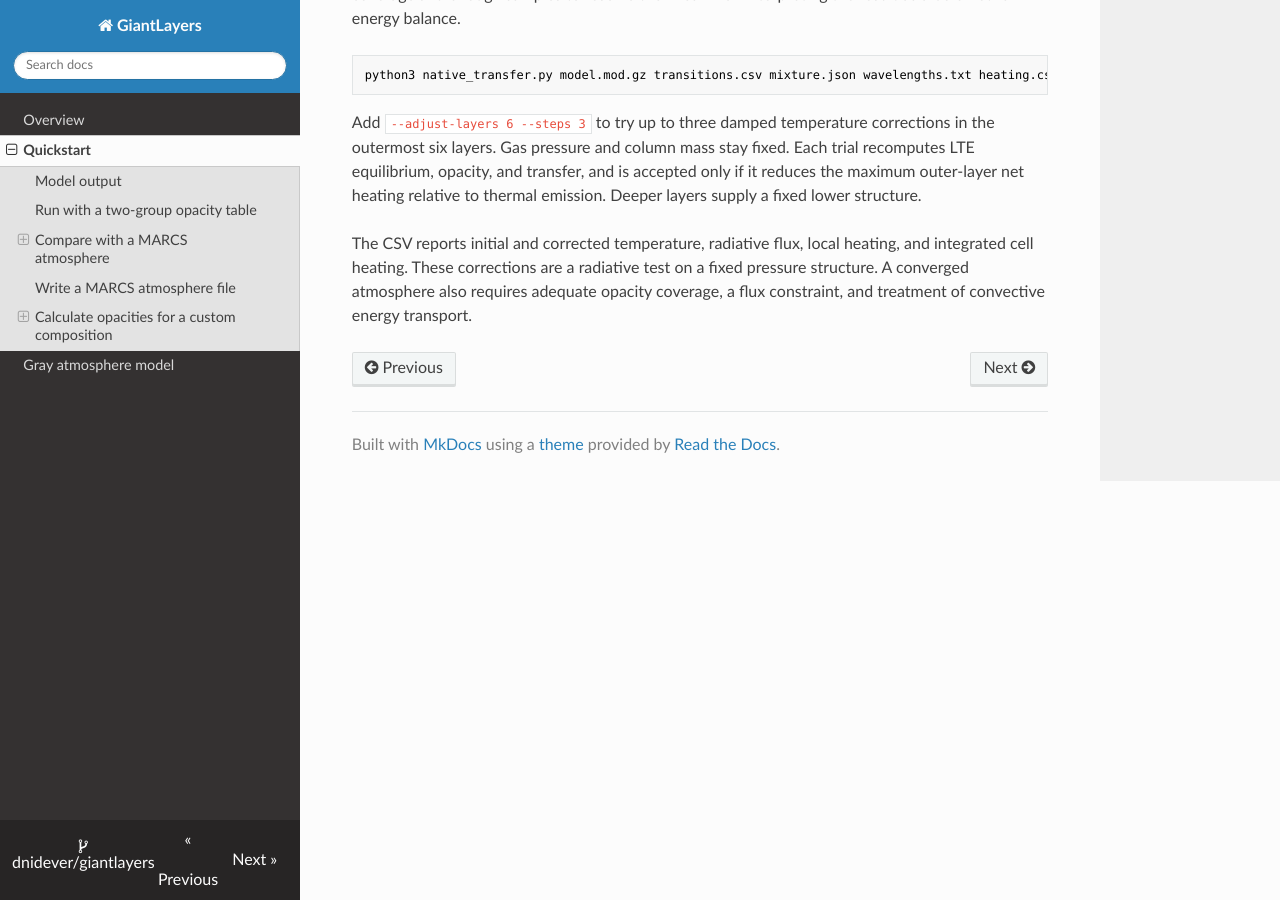
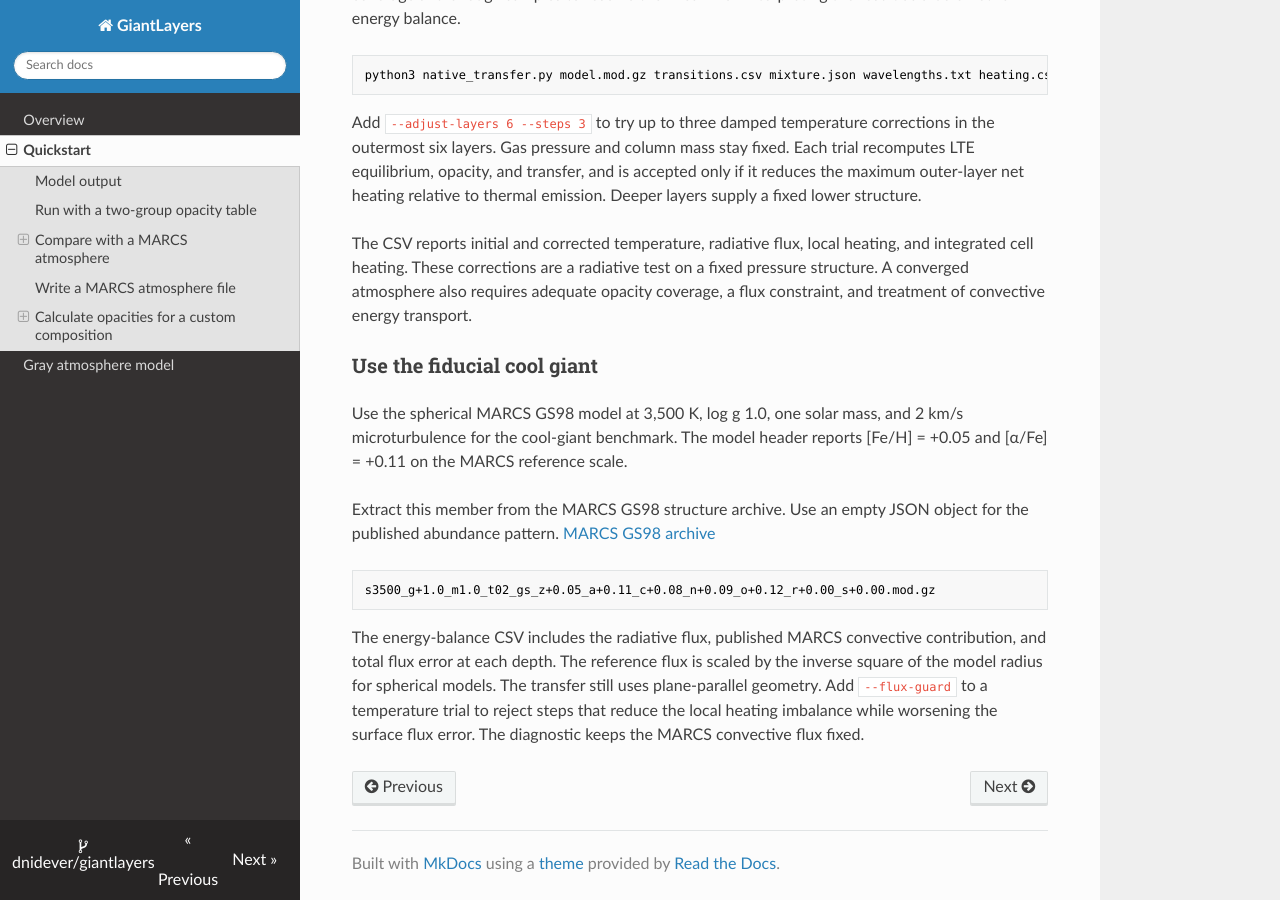
Before and after one commit to dnidever/giantlayers, an MkDocs documentation site: the page built from docs/quickstart.md, in a window 1280 px wide and 900 px high, scrolled down 3321 px. Built offline with MkDocs 1.6.1, drawn with Linux system fonts in a browser that asks for light colours; nearby versions of some CDN libraries.

Commit message:
Set the fiducial cool giant to Teff 3500 K and log g 1

````diff
--- a/docs/quickstart.md
+++ b/docs/quickstart.md
@@ -112,3 +112,15 @@ python3 native_transfer.py model.mod.gz transitions.csv mixture.json wavelengths
 Add `--adjust-layers 6 --steps 3` to try up to three damped temperature corrections in the outermost six layers. Gas pressure and column mass stay fixed. Each trial recomputes LTE equilibrium, opacity, and transfer, and is accepted only if it reduces the maximum outer-layer net heating relative to thermal emission. Deeper layers supply a fixed lower structure.
 
 The CSV reports initial and corrected temperature, radiative flux, local heating, and integrated cell heating. These corrections are a radiative test on a fixed pressure structure. A converged atmosphere also requires adequate opacity coverage, a flux constraint, and treatment of convective energy transport.
+
+### Use the fiducial cool giant
+
+Use the spherical MARCS GS98 model at 3,500 K, log g 1.0, one solar mass, and 2 km/s microturbulence for the cool-giant benchmark. The model header reports [Fe/H] = +0.05 and [α/Fe] = +0.11 on the MARCS reference scale.
+
+Extract this member from the MARCS GS98 structure archive. Use an empty JSON object for the published abundance pattern. [MARCS GS98 archive](https://marcs.astro.uu.se/data.html)
+
+```text
+s3500_g+1.0_m1.0_t02_gs_z+0.05_a+0.11_c+0.08_n+0.09_o+0.12_r+0.00_s+0.00.mod.gz
+```
+
+The energy-balance CSV includes the radiative flux, published MARCS convective contribution, and total flux error at each depth. The reference flux is scaled by the inverse square of the model radius for spherical models. The transfer still uses plane-parallel geometry. Add `--flux-guard` to a temperature trial to reject steps that reduce the local heating imbalance while worsening the surface flux error. The diagnostic keeps the MARCS convective flux fixed.
````
